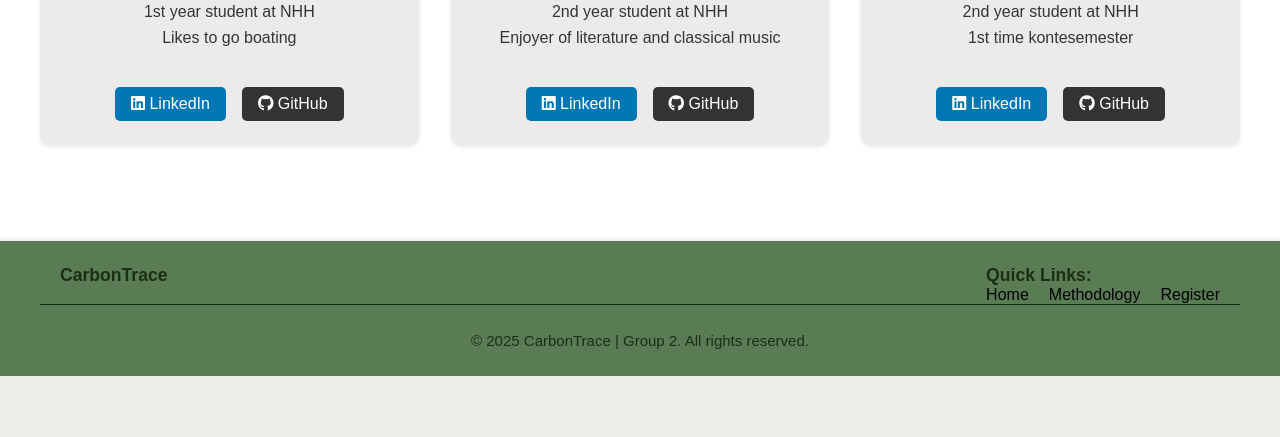
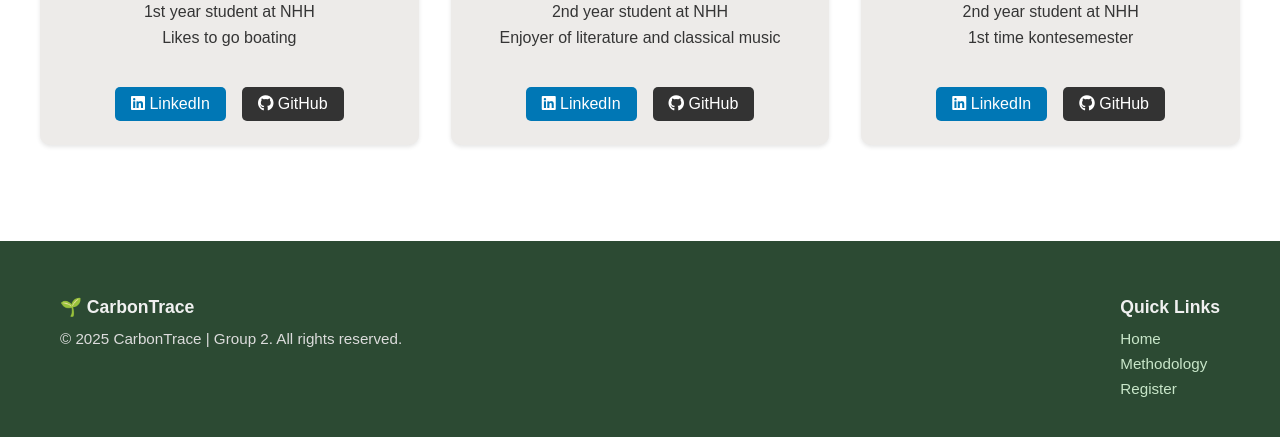
Before and after one commit to KimAlexanderAntonsen/FOR19, a Flask app: page / in a window 1280 px wide. Shown: the part 1728-2165 px from the top of the page. Before the commit the page ends 2104 px from the top, so only its background shows below. Run offline with Flask 3, Linux system fonts and the light colour scheme; some libraries are stand-ins or nearby versions.

Commit message:
Fixed the footer

```diff
--- a/app/static/custom.css
+++ b/app/static/custom.css
@@ -214,52 +214,69 @@ body {
 
 /* FOOTER */
 .footer {
-    background-color: #597c54;
-    padding: 1.5rem 0 0.75rem 0;
-    margin-top: auto;
-    box-shadow: 0 -2px 4px rgba(0, 0, 0, 0.07);
+    background-color: #2c4a33;
+    color: #f0f0f0;
+    padding: 2rem 0;
+    font-size: 0.95rem;
+    box-sizing: border-box;
+    width: 100%;
+    overflow-x: hidden; /* prevent scrollbar glitches */
   }
 
-.footer-content {
+  .footer-container {
+    max-width: 1200px;
+    margin: 0 auto;
+    padding: 0 20px;
     display: flex;
     justify-content: space-between;
     flex-wrap: wrap;
-    gap: 1rem;
-    padding: 0 20px;
+    gap: 2rem;
+    align-items: flex-start;
+    box-sizing: border-box;
   }
 
-.footer-section h4 {
-    color: #1c2f14;
+
+
+  .footer-left h4,
+  .footer-right h4 {
+    margin-bottom: 0.75rem;
     font-size: 1.1rem;
-    margin: 0;
     font-weight: 700;
+    color: #f0f0f0;
   }
 
-.footer-section ul {
+  .footer-left p {
+    margin: 0;
+    color: #dcdcdc;
+  }
+
+  .footer-right ul {
     list-style: none;
     padding: 0;
-    display: flex;
-    gap: 20px;
     margin: 0;
   }
 
-.footer-section ul li a {
-    color: #000000;
-    text-decoration: none;
-    transition: color 0.1s ease;
+  .footer-right ul li {
+    margin-bottom: 0.5rem;
   }
 
-.footer-section ul li a:hover {
-    color: #fcfcfc;
+  .footer-right ul li a {
+    text-decoration: none;
+    color: #c8e6c9;
+    transition: color 0.2s ease;
   }
 
-.footer-bottom {
-    border-top: 1px solid #0f2d12;
-    padding-top: 0.75rem;
-    text-align: center;
-    color: #1c2f14;
-    font-size: 15px;
+  .footer-right ul li a:hover {
+    color: #ffffff;
   }
+
+  @media (max-width: 768px) {
+    .footer-container {
+      flex-direction: column;
+      align-items: flex-start;
+    }
+  }
+
 
 /* SUMMARY BLOCK */
 .summary {
--- a/app/templates/template.html
+++ b/app/templates/template.html
@@ -13,6 +13,9 @@
 
   <!-- Bootstrap Icons -->
   <link rel="stylesheet" href="https://cdn.jsdelivr.net/npm/bootstrap-icons@1.3.0/font/bootstrap-icons.css" />
+
+  <!-- JavaScript -->
+  <script src="{{ url_for('static', filename='js/main.js') }}"></script>
 </head>
 <body>
   <section class="section_navbar">
@@ -46,31 +49,27 @@
   </section>
 
   <div class="body">
-    {% block content %}{% endblock %}
+    {% block content %}
+    {% endblock %}
   </div>
 
   <footer class="footer">
-    <div class="container">
-      <div class="footer-content">
-        <div class="footer-section">
-          <h4>CarbonTrace</h4>
-        </div>
-        <div class="footer-section">
-          <h4>Quick Links:</h4>
-          <ul>
-            <li><a href="/">Home</a></li>
-            <li><a href="/methodology">Methodology</a></li>
-            <li><a href="/register">Register</a></li>
-          </ul>
-        </div>
+    <div class="container footer-container">
+      <div class="footer-left">
+        <h4>🌱 CarbonTrace</h4>
+        <p>&copy; 2025 CarbonTrace | Group 2. All rights reserved.</p>
       </div>
-      <div class="footer-bottom">
-        <p>&copy; 2025 CarbonTrace | Group 2. All rights reserved.</p>
+      <div class="footer-right">
+        <h4>Quick Links</h4>
+        <ul>
+          <li><a href="/">Home</a></li>
+          <li><a href="/methodology">Methodology</a></li>
+          <li><a href="/register">Register</a></li>
+        </ul>
       </div>
     </div>
   </footer>
 
-  <!-- JavaScript -->
-  <script src="{{ url_for('static', filename='js/main.js') }}"></script>
+
 </body>
 </html>
```
Lines whose indentation alone changed are shown as unchanged.
